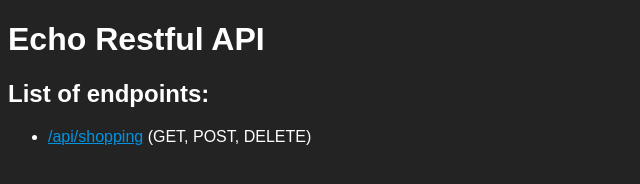
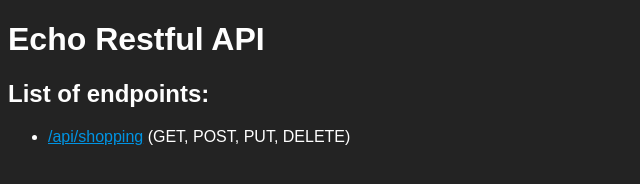
Before and after one commit to AnarchyEcho/Echo-RESTful, a website: page client/index.html in a window 1280 px wide. Shown: the full height of the page, 0-640 px from the left. Drawn offline with Linux system fonts and the light colour scheme.

Commit message:
Added PUT to frontend endpoint list

```diff
--- a/client/index.html
+++ b/client/index.html
@@ -10,7 +10,7 @@
   <h1>Echo Restful API</h1>
   <h2>List of endpoints:</h2>
   <ul>
-    <li><a href="./api/shopping" style="color: #0094e3;">/api/shopping</a> (GET, POST, DELETE)</li>
+    <li><a href="./api/shopping" style="color: #0094e3;">/api/shopping</a> (GET, POST, PUT, DELETE)</li>
   </ul>
 </body>
 </html>
```
